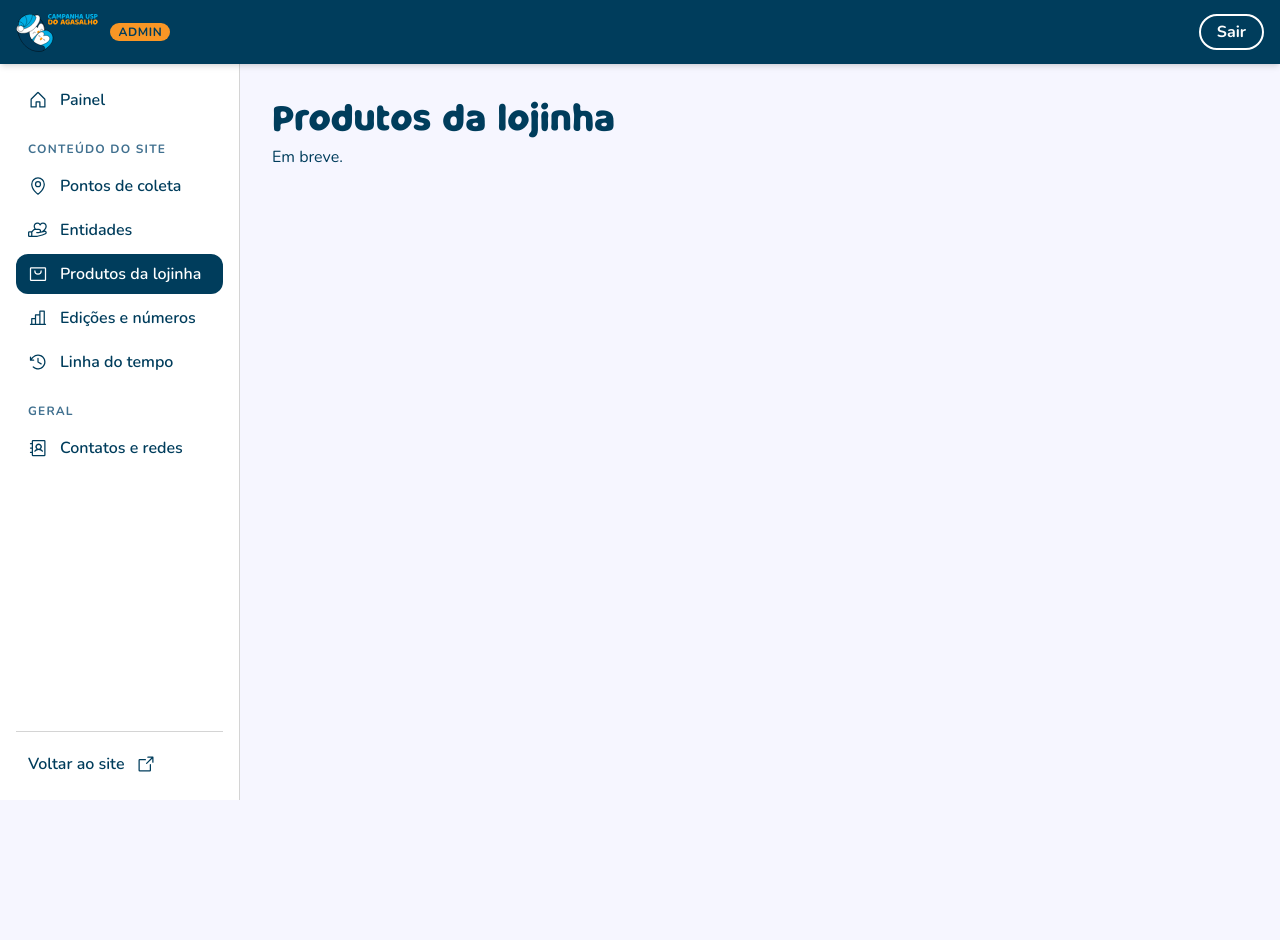
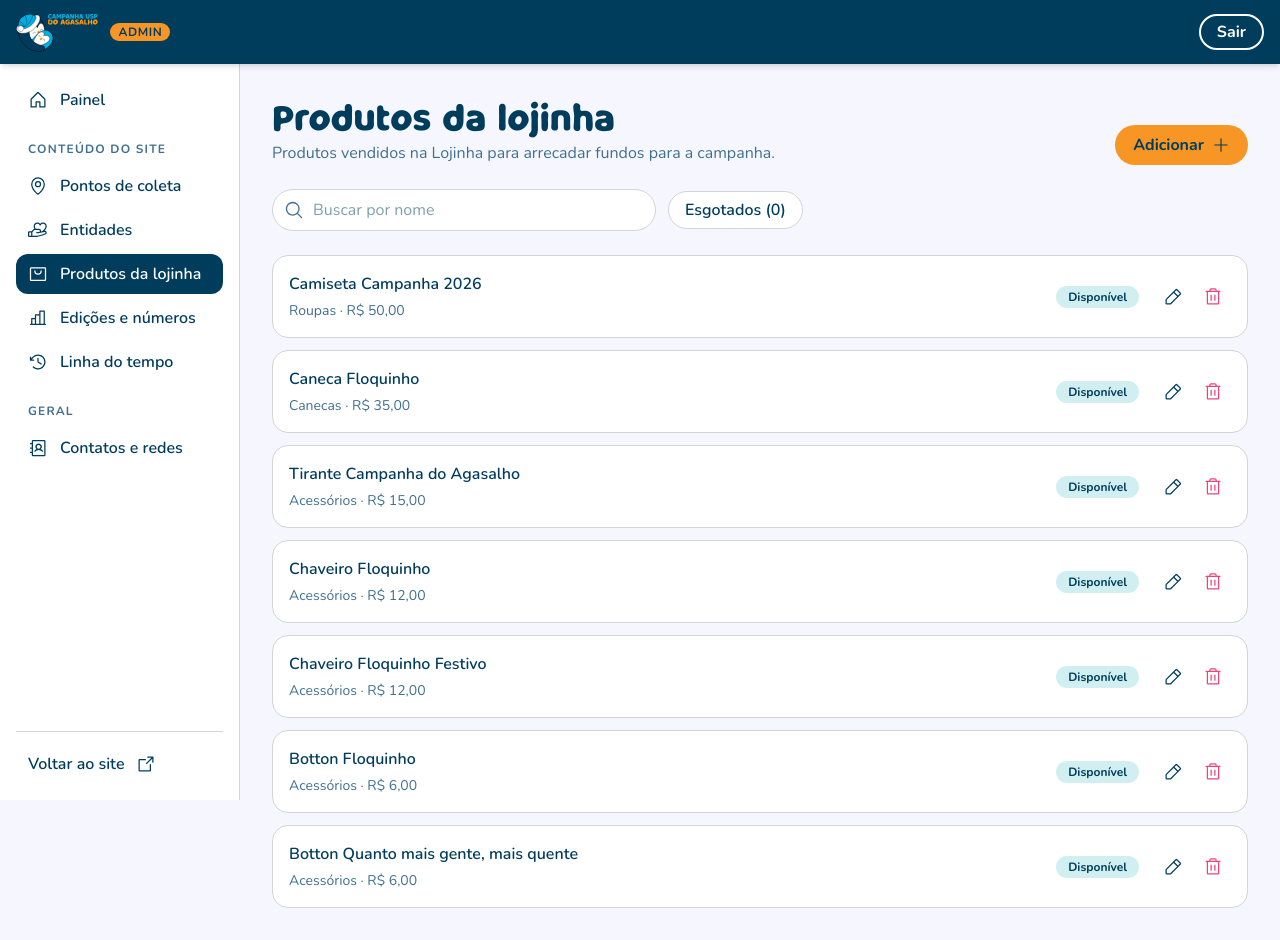
Before and after one commit to USPCodeLabSanca/Campanha-do-Agasalho, a React (Vite) app: page /admin/produtos in a window 1280 px wide. Before the commit the page ends 800 px from the top, so only its background shows below. Built offline with nearby package versions, Linux system fonts and the light colour scheme; no server answers.

Commit message:
feat: cria tela de produtos da lojinha no admin

```diff
--- a/src/AppRoutes.tsx
+++ b/src/AppRoutes.tsx
@@ -17,6 +17,7 @@ import { AdminHome } from './pages/admin/AdminHome'
 import { AdminComingSoon } from './pages/admin/AdminComingSoon'
 import { AdminCollectionPoints } from './pages/admin/AdminCollectionPoints'
 import { AdminEntities } from './pages/admin/AdminEntities'
+import { AdminProducts } from './pages/admin/AdminProducts'
 
 export function AppRoutes() {
   return (
@@ -39,10 +40,7 @@ export function AppRoutes() {
         <Route index element={<AdminHome />} />
         <Route path="pontos-de-coleta" element={<AdminCollectionPoints />} />
         <Route path="entidades" element={<AdminEntities />} />
-        <Route
-          path="produtos"
-          element={<AdminComingSoon title="Produtos da lojinha" />}
-        />
+        <Route path="produtos" element={<AdminProducts />} />
         <Route
           path="edicoes"
           element={<AdminComingSoon title="Edições e números" />}
--- /dev/null
+++ b/src/components/admin/products/ProductForm.tsx
@@ -0,0 +1,126 @@
+import { useState } from 'react'
+
+import { AdminDrawer } from '../AdminDrawer'
+import { TextField } from '../form/TextField'
+import { SelectField } from '../form/SelectField'
+import { BilingualField } from '../form/BilingualField'
+import { CheckboxGroupField } from '../form/CheckboxGroupField'
+import { CheckboxField } from '../form/CheckboxField'
+
+import {
+  CLOTHING_SIZES,
+  PRODUCT_CATEGORY_LABELS,
+} from '../../../constants/shop'
+import type {
+  Product,
+  ProductCategory,
+  ProductInput,
+} from '../../../types/product'
+
+type ProductFormProps = {
+  product?: Product
+  isSaving: boolean
+  onSave: (input: ProductInput) => void
+  onClose: () => void
+}
+
+const emptyProduct: ProductInput = {
+  name: '',
+  category: 'clothes',
+  price: 0,
+  description: { pt: '', en: '' },
+  sizes: [],
+  isSoldOut: false,
+}
+
+const categoryOptions = Object.entries(PRODUCT_CATEGORY_LABELS).map(
+  ([value, label]) => ({ value, label }),
+)
+
+export function ProductForm({
+  product,
+  isSaving,
+  onSave,
+  onClose,
+}: ProductFormProps) {
+  const [values, setValues] = useState<ProductInput>(product ?? emptyProduct)
+  const [priceText, setPriceText] = useState(
+    product ? String(product.price) : '',
+  )
+
+  function updateField<Key extends keyof ProductInput>(
+    key: Key,
+    value: ProductInput[Key],
+  ) {
+    setValues((prev) => ({ ...prev, [key]: value }))
+  }
+
+  const isClothing = values.category === 'clothes'
+
+  function handleSubmit() {
+    const sizes = values.sizes ?? []
+
+    onSave({
+      ...values,
+      name: values.name.trim(),
+      price: Number(priceText),
+      description: {
+        pt: values.description.pt.trim(),
+        en: values.description.en.trim(),
+      },
+      sizes: isClothing && sizes.length > 0 ? sizes : undefined,
+    })
+  }
+
+  return (
+    <AdminDrawer
+      title={product ? 'Editar produto' : 'Adicionar produto'}
+      isSaving={isSaving}
+      onSubmit={handleSubmit}
+      onClose={onClose}
+    >
+      <TextField
+        label="Nome"
+        value={values.name}
+        onChange={(value) => updateField('name', value)}
+        required
+      />
+      <SelectField
+        label="Categoria"
+        value={values.category}
+        options={categoryOptions}
+        onChange={(value) => updateField('category', value as ProductCategory)}
+      />
+      <TextField
+        label="Preço (R$)"
+        type="number"
+        step={0.01}
+        value={priceText}
+        onChange={setPriceText}
+        required
+      />
+      <BilingualField
+        label="Descrição"
+        value={values.description}
+        onChange={(value) => updateField('description', value)}
+        required
+        multiline
+      />
+      {isClothing && (
+        <CheckboxGroupField
+          label="Tamanhos"
+          options={CLOTHING_SIZES}
+          selected={values.sizes ?? []}
+          onChange={(sizes) => updateField('sizes', sizes)}
+          help="Deixe todos desmarcados se o produto tiver tamanho único"
+        />
+      )}
+      <CheckboxField
+        label="Esgotado"
+        checked={values.isSoldOut ?? false}
+        onChange={(checked) => updateField('isSoldOut', checked)}
+        help="O produto continua no site, mas não dá para adicionar à sacolinha"
+      />
+    </AdminDrawer>
+  )
+}
--- a/src/constants/shop.ts
+++ b/src/constants/shop.ts
@@ -1,3 +1,13 @@
+import type { ProductCategory } from '../types/product'
+
 export const WHATSAPP_NUMBER = '5516900000000'
 
 export const MAX_QUANTITY = 10
+
+export const CLOTHING_SIZES = ['PP', 'P', 'M', 'G', 'GG']
+
+export const PRODUCT_CATEGORY_LABELS: Record<ProductCategory, string> = {
+  clothes: 'Roupas',
+  mugs: 'Canecas',
+  accessories: 'Acessórios',
+}
--- /dev/null
+++ b/src/pages/admin/AdminProducts.tsx
@@ -0,0 +1,150 @@
+import { useCallback, useEffect, useState } from 'react'
+
+import { AdminPageHeader } from '../../components/admin/AdminPageHeader'
+import { AdminSearch } from '../../components/admin/AdminSearch'
+import { AdminFilterChip } from '../../components/admin/AdminFilterChip'
+import { AdminListItem } from '../../components/admin/AdminListItem'
+import { ConfirmDialog } from '../../components/admin/ConfirmDialog'
+import { AdminToast } from '../../components/admin/AdminToast'
+import { ProductForm } from '../../components/admin/products/ProductForm'
+
+import {
+  createProduct,
+  deleteProduct,
+  getProducts,
+  updateProduct,
+} from '../../services/shop'
+import { PRODUCT_CATEGORY_LABELS } from '../../constants/shop'
+import type { Product, ProductInput } from '../../types/product'
+import { formatPrice } from '../../utils/formatPrice'
+
+type Editing = Product | 'new' | null
+
+export function AdminProducts() {
+  const [products, setProducts] = useState<Product[]>([])
+  const [isLoading, setIsLoading] = useState(true)
+  const [search, setSearch] = useState('')
+  const [onlySoldOut, setOnlySoldOut] = useState(false)
+  const [editing, setEditing] = useState<Editing>(null)
+  const [isSaving, setIsSaving] = useState(false)
+  const [deleting, setDeleting] = useState<Product | null>(null)
+  const [toast, setToast] = useState<string | null>(null)
+
+  useEffect(() => {
+    getProducts().then((data) => {
+      setProducts(data)
+      setIsLoading(false)
+    })
+  }, [])
+
+  const hideToast = useCallback(() => setToast(null), [])
+
+  async function handleSave(input: ProductInput) {
+    setIsSaving(true)
+
+    if (editing === 'new') {
+      const created = await createProduct(input)
+      setProducts((prev) => [...prev, created])
+      setToast('Produto adicionado')
+    } else if (editing) {
+      const updated = await updateProduct(editing.id, input)
+      setProducts((prev) =>
+        prev.map((product) => (product.id === updated.id ? updated : product)),
+      )
+      setToast('Alterações salvas')
+    }
+
+    setIsSaving(false)
+    setEditing(null)
+  }
+
+  async function handleDelete() {
+    if (!deleting) return
+
+    await deleteProduct(deleting.id)
+    setProducts((prev) => prev.filter((product) => product.id !== deleting.id))
+    setDeleting(null)
+    setToast('Produto excluído')
+  }
+
+  const soldOutCount = products.filter((product) => product.isSoldOut).length
+
+  const searchText = search.trim().toLowerCase()
+  const visibleProducts = products.filter((product) => {
+    if (onlySoldOut && !product.isSoldOut) return false
+
+    return product.name.toLowerCase().includes(searchText)
+  })
+
+  return (
+    <div className="flex flex-col gap-6">
+      <AdminPageHeader
+        title="Produtos da lojinha"
+        description="Produtos vendidos na Lojinha para arrecadar fundos para a campanha."
+        onAdd={() => setEditing('new')}
+      />
+
+      <div className="flex flex-wrap items-center gap-3">
+        <AdminSearch
+          label="Buscar por nome"
+          value={search}
+          onChange={setSearch}
+        />
+        <AdminFilterChip
+          label="Esgotados"
+          count={soldOutCount}
+          isActive={onlySoldOut}
+          onToggle={() => setOnlySoldOut((prev) => !prev)}
+        />
+      </div>
+
+      {isLoading && <p className="text-body">Carregando...</p>}
+
+      {!isLoading && products.length === 0 && (
+        <p className="text-body">Nenhum produto cadastrado ainda.</p>
+      )}
+
+      {!isLoading && products.length > 0 && visibleProducts.length === 0 && (
+        <p className="text-body">Nenhum produto encontrado.</p>
+      )}
+
+      {visibleProducts.length > 0 && (
+        <ul className="flex flex-col gap-3">
+          {visibleProducts.map((product) => (
+            <AdminListItem
+              key={product.id}
+              title={product.name}
+              details={`${PRODUCT_CATEGORY_LABELS[product.category]} · ${formatPrice(product.price, 'pt')}`}
+              status={{
+                label: product.isSoldOut ? 'Esgotado' : 'Disponível',
+                isPositive: !product.isSoldOut,
+              }}
+              onEdit={() => setEditing(product)}
+              onDelete={() => setDeleting(product)}
+            />
+          ))}
+        </ul>
+      )}
+
+      {editing && (
+        <ProductForm
+          product={editing === 'new' ? undefined : editing}
+          isSaving={isSaving}
+          onSave={handleSave}
+          onClose={() => setEditing(null)}
+        />
+      )}
+
+      {deleting && (
+        <ConfirmDialog
+          title="Excluir produto?"
+          message={`"${deleting.name}" vai sair da Lojinha. Isso não pode ser desfeito.`}
+          onConfirm={handleDelete}
+          onClose={() => setDeleting(null)}
+        />
+      )}
+
+      {toast && <AdminToast message={toast} onHide={hideToast} />}
+    </div>
+  )
+}
```
